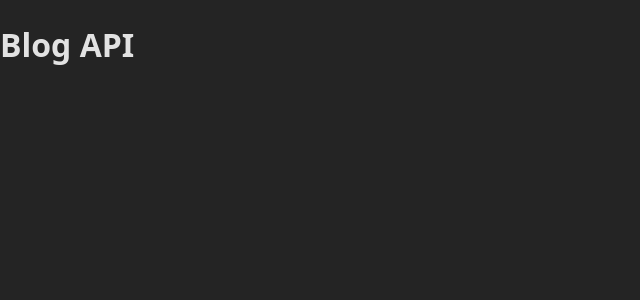
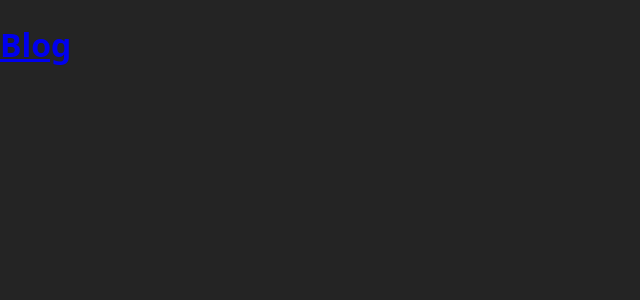
Before and after one commit to man7788/top-nodejs24-blog-api-client, a React (Vite) app: page / in a window 1280 px wide. Shown: the top 300 px of the page, without its empty margins (0-640 px from the left). Built offline with nearby package versions, Linux system fonts and the light colour scheme.

Commit message:
add header component

```diff
--- a/src/App.jsx
+++ b/src/App.jsx
@@ -1,9 +1,10 @@
-import './App.module.css';
+import styles from './App.module.css';
+import Header from './components/header/Header';
 
 function App() {
   return (
-    <div class>
-      <h1>Blog API</h1>
+    <div className={styles.App}>
+      <Header />
     </div>
   );
 }
--- a/src/App.module.css
+++ b/src/App.module.css
@@ -4,3 +4,7 @@
   padding: 2rem;
   text-align: center;
 }
+
+.App {
+  display: flex;
+}
```
